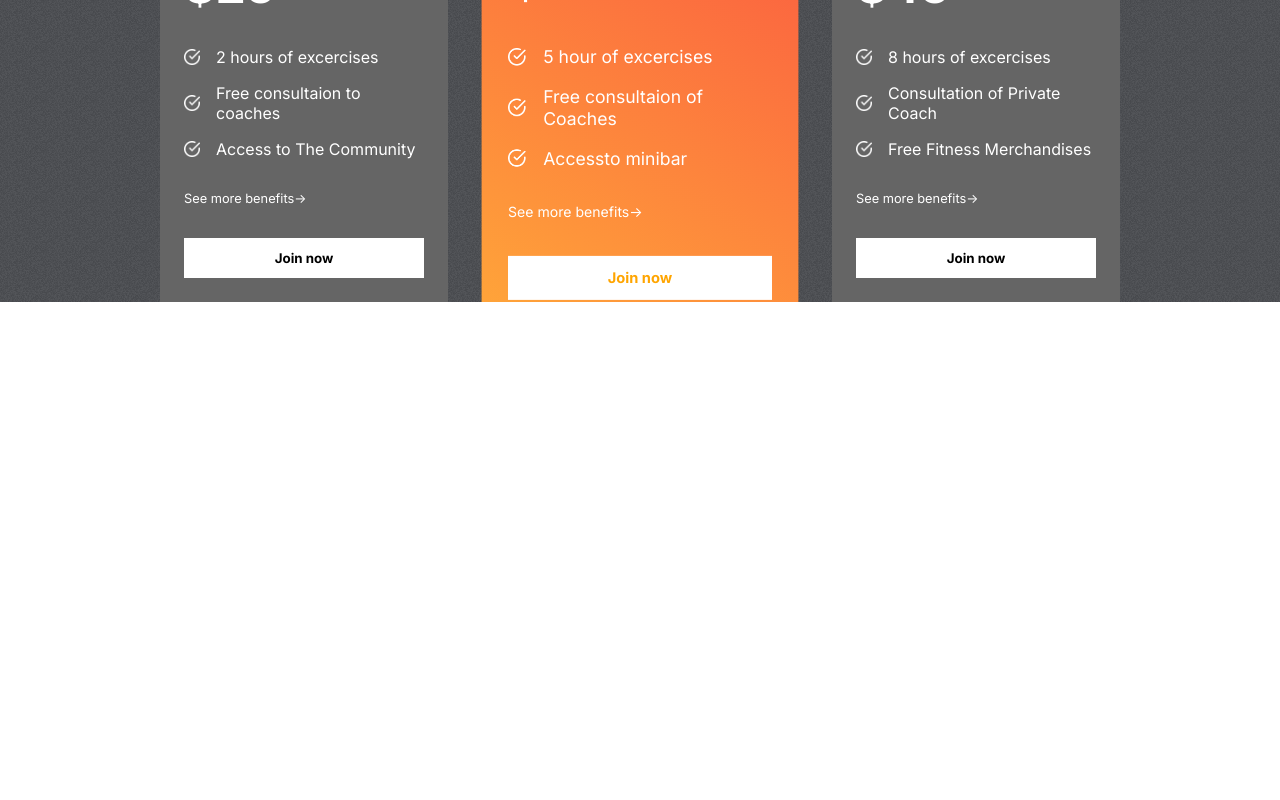
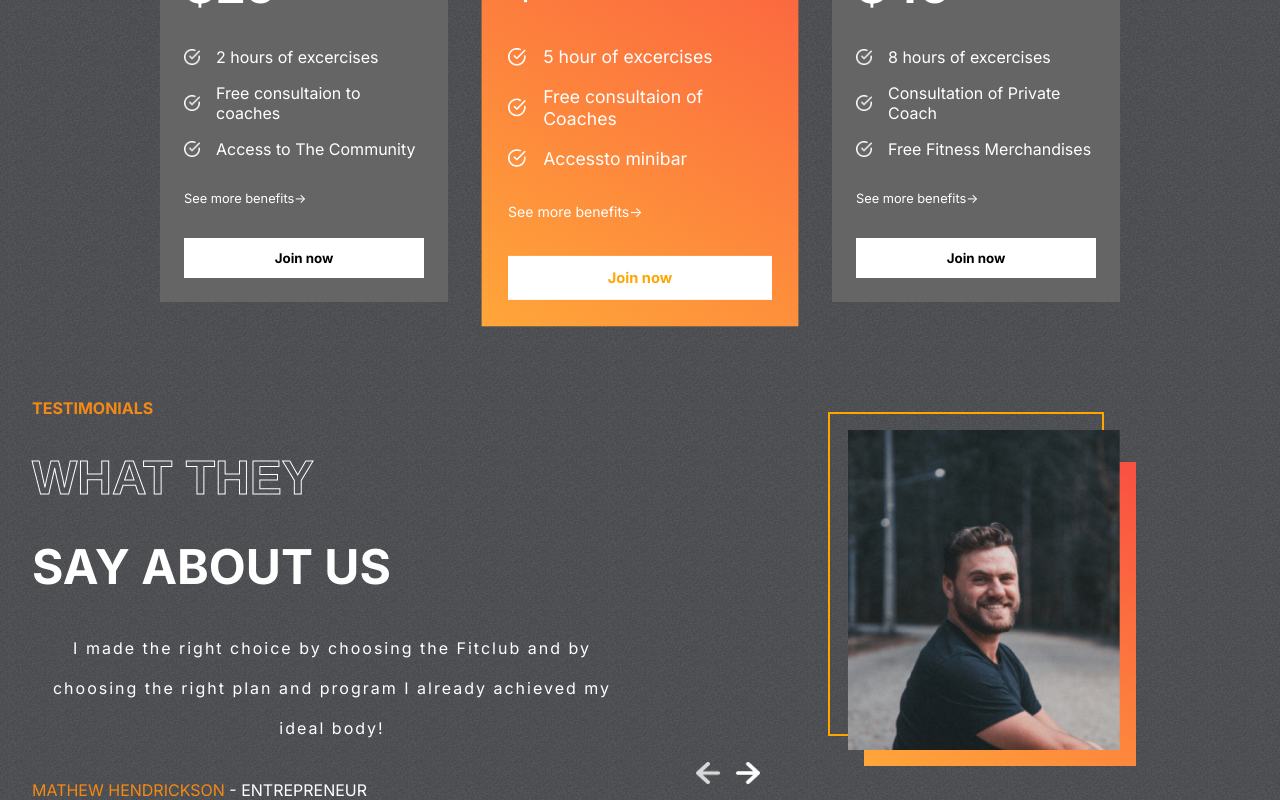
Before and after one commit to EngrAminullah/gym-app, a React (Create React App) app: page / in a window 1280 px wide. Shown: the part 2249-3049 px from the top of the page. Before the commit the page ends 2551 px from the top, so only its background shows below. Built offline with nearby package versions, Linux system fonts and the light colour scheme.

Commit message:
testimonials

```diff
--- a/src/App.js
+++ b/src/App.js
@@ -1,4 +1,5 @@
 import "./App.css";
+import Testimonials from "./assets/Testimonials/Testimonials";
 import Hero from "./components/Hero/Hero";
 import Plans from "./components/Plans/Plans";
 import Programs from "./components/Programs/Programs";
@@ -11,6 +12,7 @@
       <Programs />
       <Reasons />
       <Plans />
+      <Testimonials />
     </div>
   );
 }
--- /dev/null
+++ b/src/assets/Testimonials/Testimonials.css
@@ -0,0 +1,79 @@
+.Testimonials {
+    display: flex;
+    gap: 1rem;
+    padding: 0 2rem;
+}
+
+.left-t {
+    display: flex;
+    flex: 1 1;
+    gap: 2rem;
+    flex-direction: column;
+    text-transform: uppercase;
+    color: white;
+}
+
+.left-t>:nth-child(1) {
+    color: var(--orange);
+    font-weight: bold;
+}
+
+.left-t>:nth-child(2),
+.left-t>:nth-child(3) {
+    font-weight: bold;
+    font-size: 3rem;
+}
+
+.left-t>:nth-child(4) {
+    text-transform: none;
+    text-align: center;
+    letter-spacing: 2px;
+    line-height: 40px;
+
+}
+
+.right-t {
+    flex: 1;
+    position: relative;
+}
+
+.right-t>img {
+    position: absolute;
+    width: 17rem;
+    height: 20rem;
+    object-fit: cover;
+    right: 8rem;
+    top: 2rem;
+}
+
+.right-t>:nth-child(1) {
+    position: absolute;
+    width: 17rem;
+    height: 20rem;
+    border: 2px solid orange;
+    background: transparent;
+    right: 9rem;
+    top: 0.9rem;
+}
+
+.right-t>:nth-child(2) {
+    position: absolute;
+    width: 17rem;
+    height: 19rem;
+    right: 7rem;
+    top: 4rem;
+    background: var(--planCard);
+}
+
+.arrows {
+    display: flex;
+    gap: 1rem;
+    position: absolute;
+    bottom: 1rem;
+    left: 3rem;
+}
+
+.arrows>img {
+    width: 1.5rem;
+    cursor: pointer;
+}
--- /dev/null
+++ b/src/assets/Testimonials/Testimonials.jsx
@@ -0,0 +1,53 @@
+import React, { useState } from "react";
+import "./Testimonials.css";
+import { testimonialsData } from "../../data/testimonialsData";
+import leftArrow from "../../assets/leftArrow.png";
+import rightArrow from "../../assets/rightArrow.png";
+
+const Testimonials = () => {
+  const [selected, setSelected] = useState(0);
+  const tLenght = testimonialsData.length;
+  return (
+    <div className="Testimonials">
+      <div className="left-t">
+        <span>Testimonials</span>
+        <span className="stroke-text"> What they</span>
+        <span>say about us</span>
+        <span>{testimonialsData[selected].review}</span>
+        <span>
+          <span style={{ color: "var(--orange)" }}>
+            {testimonialsData[selected].name}
+          </span>{" "}
+          - {testimonialsData[selected].status}
+        </span>
+      </div>
+      <div className="right-t">
+        <div></div>
+        <div></div>
+        <img src={testimonialsData[selected].image} alt="" />
+        <div className="arrows">
+          <img
+            onClick={() => {
+              selected === 0
+                ? setSelected(tLenght - 1)
+                : setSelected((prev) => prev - 1);
+            }}
+            src={leftArrow}
+            alt=""
+          />
+          <img
+            onClick={() => {
+              selected === tLenght - 1
+                ? setSelected(0)
+                : setSelected((prev) => prev + 1);
+            }}
+            src={rightArrow}
+            alt=""
+          />
+        </div>
+      </div>
+    </div>
+  );
+};
+
+export default Testimonials;
```
